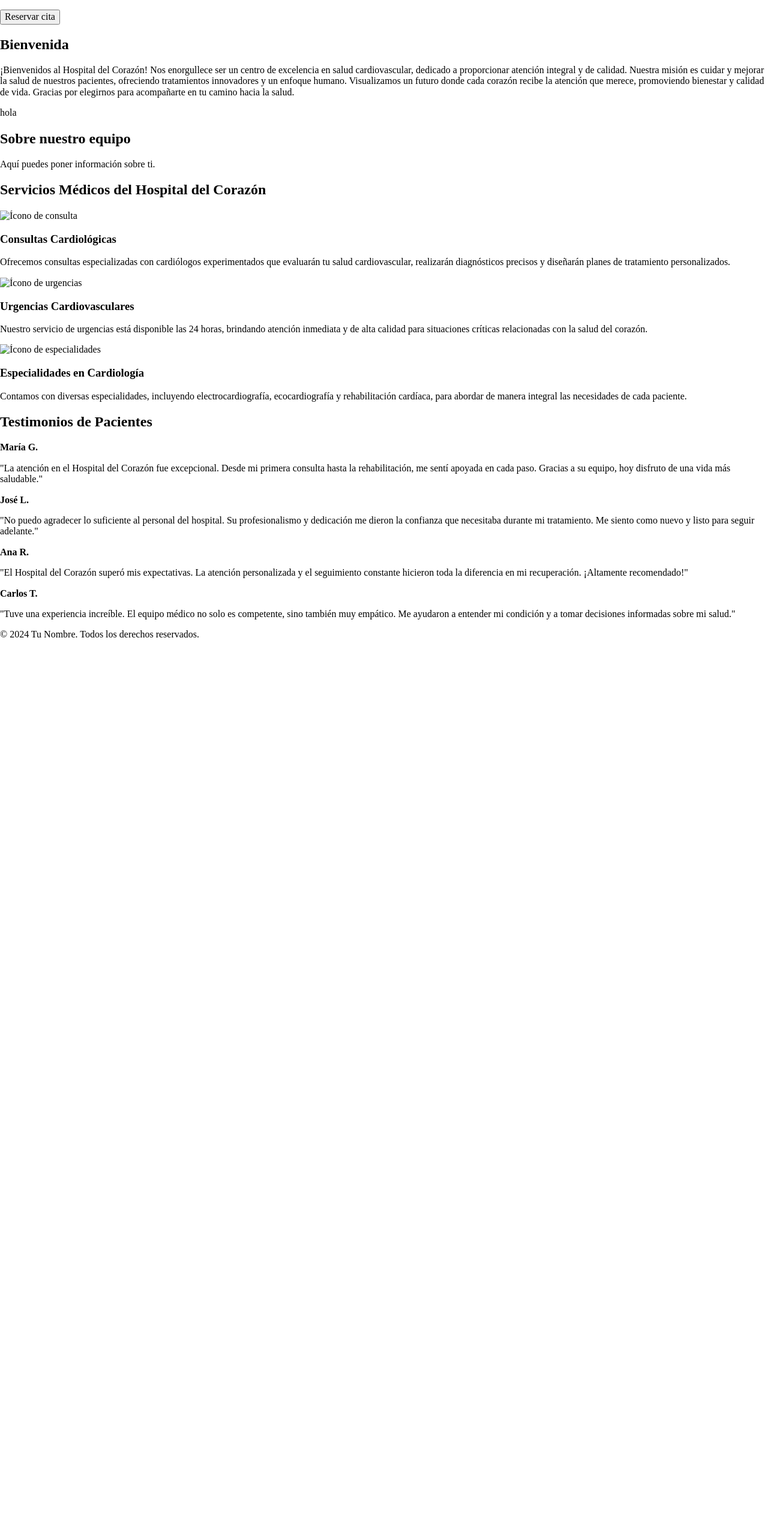
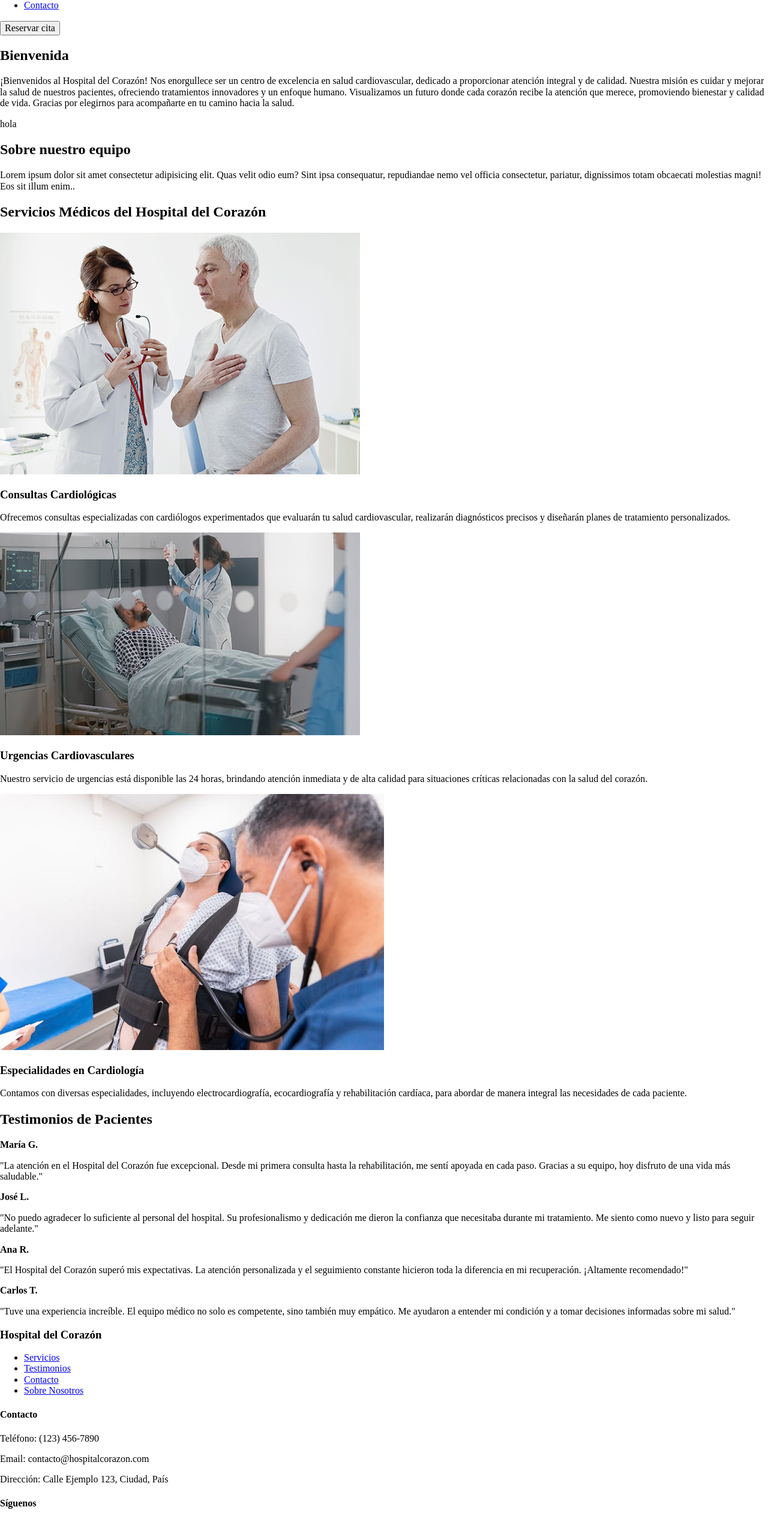
Before and after one commit to Krpardo27/hospital, a plain HTML site: page index.html in a window 1280 px wide. Shown: the part 248-2786 px from the top of the page at 60% size. Before the commit the page ends 1332 px from the top, so only its background shows below. Drawn offline with nearby package versions, Linux system fonts and the light colour scheme.

Commit message:
Se agregaron imágenes y se termina el footer

```diff
--- a/index.html
+++ b/index.html
@@ -21,7 +21,8 @@
         <nav class="navegacion">
           <ul>
             <li><a href="#inicio">Home</a></li>
-            <li><a href="#sobre-mi">Equipo Médico</a></li>
+            <li><a href="#equipo-medico">Equipo Médico</a></li>
+            <li><a href="#servicios">Servicios</a></li>
             <li><a href="#contacto">Contacto</a></li>
           </ul>
         </nav>
@@ -49,16 +50,21 @@
         <aside>hola</aside>
       </div>
 
-      <section id="sobre-mi">
+      <section id="nuestro-equipo ">
         <h2>Sobre nuestro equipo</h2>
-        <p>Aquí puedes poner información sobre ti.</p>
+        <p>
+          Lorem ipsum dolor sit amet consectetur adipisicing elit. Quas velit
+          odio eum? Sint ipsa consequatur, repudiandae nemo vel officia
+          consectetur, pariatur, dignissimos totam obcaecati molestias magni!
+          Eos sit illum enim..
+        </p>
       </section>
 
-      <section>
+      <section id="servicios">
         <h2>Servicios Médicos del Hospital del Corazón</h2>
 
         <div class="servicios">
-          <img src="URL_DEL_ICONO" alt="Ícono de consulta" />
+          <img src="img/servicios/cardiologia.png" alt="Ícono de consulta" />
           <h3>Consultas Cardiológicas</h3>
           <p>
             Ofrecemos consultas especializadas con cardiólogos experimentados
@@ -68,7 +74,10 @@
         </div>
 
         <div class="servicios">
-          <img src="URL_DEL_ICONO" alt="Ícono de urgencias" />
+          <img
+            src="img/servicios/medicina-urgencia.jpg"
+            alt="Ícono de urgencias"
+          />
           <h3>Urgencias Cardiovasculares</h3>
           <p>
             Nuestro servicio de urgencias está disponible las 24 horas,
@@ -78,7 +87,10 @@
         </div>
 
         <div class="servicios">
-          <img src="URL_DEL_ICONO" alt="Ícono de especialidades" />
+          <img
+            src="img/servicios/servicio-cardiologia.jpg"
+            alt="Ícono de especialidades"
+          />
           <h3>Especialidades en Cardiología</h3>
           <p>
             Contamos con diversas especialidades, incluyendo
@@ -130,8 +142,40 @@
       </section>
     </main>
 
-    <footer>
-      <p>&copy; 2024 Tu Nombre. Todos los derechos reservados.</p>
+    <footer id="footer">
+      <div class="footer-content">
+        <h3>Hospital del Corazón</h3>
+        <ul class="enlaces">
+          <li><a href="#servicios">Servicios</a></li>
+          <li><a href="#testimonios">Testimonios</a></li>
+          <li><a href="#contacto">Contacto</a></li>
+          <li><a href="#sobre-nosotros">Sobre Nosotros</a></li>
+        </ul>
+
+        <div class="contact-info">
+          <h4>Contacto</h4>
+          <p>Teléfono: (123) 456-7890</p>
+          <p>Email: contacto@hospitalcorazon.com</p>
+          <p>Dirección: Calle Ejemplo 123, Ciudad, País</p>
+        </div>
+
+        <div class="social-media">
+          <h4>Síguenos</h4>
+          <a href="https://www.facebook.com/hospitalcorazon" target="_blank"
+            >Facebook</a
+          >
+          <a href="https://www.twitter.com/hospitalcorazon" target="_blank"
+            >Twitter</a
+          >
+          <a href="https://www.instagram.com/hospitalcorazon" target="_blank"
+            >Instagram</a
+          >
+        </div>
+      </div>
+
+      <div class="footer-bottom">
+        <p>&copy; 2024 Hospital del Corazón. Todos los derechos reservados.</p>
+      </div>
     </footer>
   </body>
 </html>
```
Also changed, not shown: img/servicios/cardiologia.png (added), img/servicios/medicina-urgencia.jpg (added), img/servicios/servicio-cardiologia.jpg (added).
